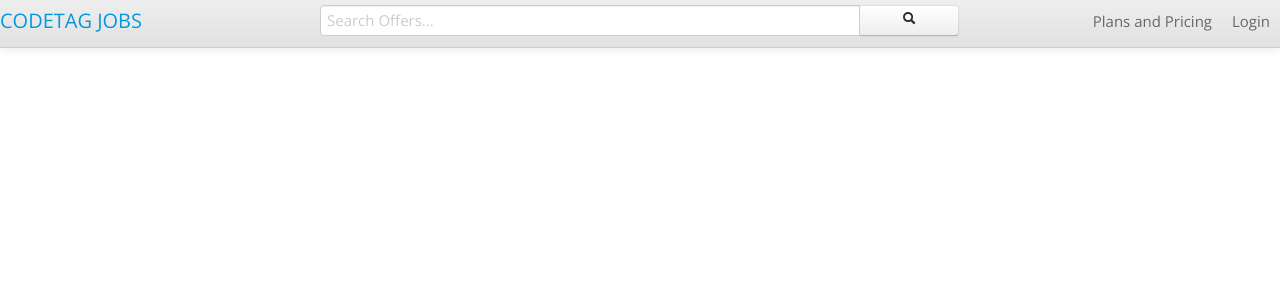
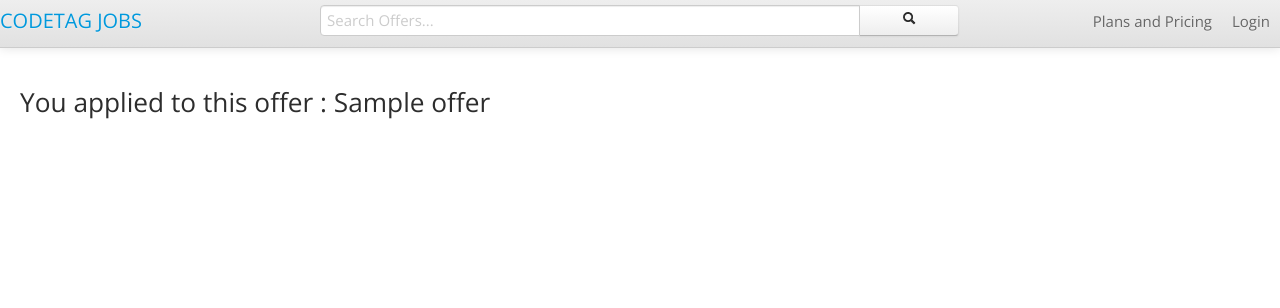
Before and after one commit to agar3s/recluta, a Django app: template recruiting/templates/offer_successful_application.html in a window 1280 px wide. Shown: the top 308 px of the page. Run offline with Django 3.2, Linux system fonts and the light colour scheme; the template is opened without the code that fills it: most values are stand-ins (such as "Sample title", 1, 10 or a date in 2020); some libraries are stand-ins or nearby versions.

Commit message:
Test successful application

```diff
--- a/recruiting/templates/offer_successful_application.html
+++ b/recruiting/templates/offer_successful_application.html
@@ -1,4 +1,4 @@
 {% extends 'base.html' %}
 {% block content %}
-
+	<h3>You applied to this offer : {{offerapplicant.offer.job_title}}</h3>
 {% endblock %}
```
